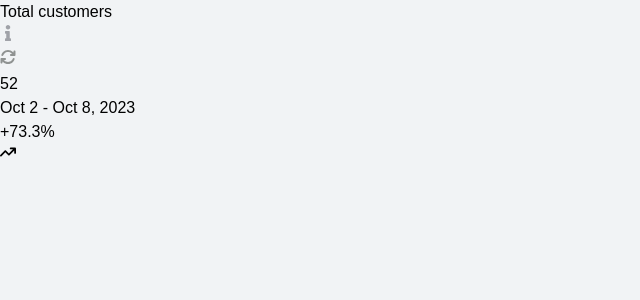
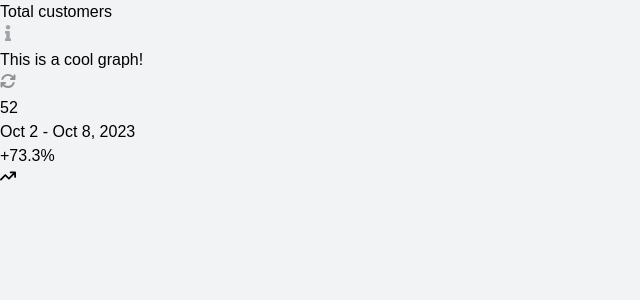
Before and after one commit to DinMSC/Flowout, a Next.js app: page / in a window 1280 px wide. Shown: the top 300 px of the page, without its empty margins (0-640 px from the left). Built offline with nearby package versions, Linux system fonts and the light colour scheme.

Commit message:
removed notes

```diff
--- a/src/app/api/graph-data/route.ts
+++ b/src/app/api/graph-data/route.ts
@@ -9,7 +9,7 @@ type ApiResponse = DataPoint[];
 
 export async function GET() {
   const graphData: ApiResponse = Array.from({ length: 7 }).map((_, index) => ({
-    timestamp: `Oct ${index + 2}`, // fix timestamp
+    timestamp: `Oct ${index + 2}`,
     value: Math.floor(Math.random() * (550 - 400) + 10),
   }));
 
--- a/src/components/elements/Graph/GraphFooter.tsx
+++ b/src/components/elements/Graph/GraphFooter.tsx
@@ -11,7 +11,6 @@ const GraphFooter: React.FC<GraphFooterProps> = ({
 }) => {
   return (
     <div className='flex items-center justify-between'>
-      {/* Ovdje datum */}
       <div className='text-xl text-gray-500'>Oct 2 - Oct 8, 2023</div>
       <div
         className={`flex items-center rounded-md ${
--- a/src/components/elements/Graph/GraphHeader.tsx
+++ b/src/components/elements/Graph/GraphHeader.tsx
@@ -10,9 +10,14 @@ const GraphHeader: React.FC<GraphHeaderProps> = ({ onRefresh }) => {
     <div className='flex items-center justify-between pb-1'>
       <div className='flex items-center gap-2'>
         <h2 className='text-2xl'>Total customers</h2>
-        <button className='rounded-md bg-[#f3f5f7] p-1.5 w-[38px] flex justify-center items-center'>
-          <FaInfo color='#a0a2a8' />
-        </button>
+        <div className='relative group'>
+          <button className='rounded-md bg-[#f3f5f7] p-1.5 w-[38px] flex justify-center items-center'>
+            <FaInfo color='#a0a2a8' />
+          </button>
+          <div className='absolute bottom-full mb-2 hidden w-max rounded-md bg-gray-800 px-3 py-1 text-white text-xs group-hover:block'>
+            This is a cool graph!
+          </div>
+        </div>
       </div>
       <button
         onClick={onRefresh}
```
